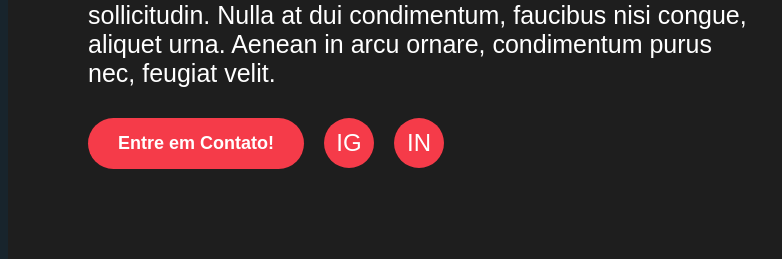
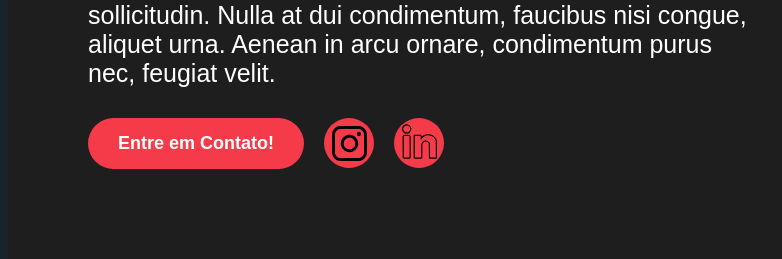
Before and after one commit to guilhermecolli/DWEB_PROJECT, a plain HTML site: page pagina1.html in a window 1280 px wide. Shown: the part 1421-1680 px from the top of the page, 0-782 px from the left. Drawn offline with Linux system fonts and the light colour scheme.

Commit message:
icones nos botoes referidos

```diff
--- a/pagina1.css
+++ b/pagina1.css
@@ -88,6 +88,10 @@
     }
     .instagram {
         background-color: #F53B49;
+        background-image: url("Icones/instagram.svg");
+        background-repeat: no-repeat;
+        background-position: 51% 50%;
+        background-size: 70%;
         color: white;
         border: none;
         border-radius: 50%;
@@ -103,6 +107,10 @@
     }
     .linkedin {
         background-color: #F53B49;
+        background-image: url("Icones/linkedin.svg");
+        background-repeat: no-repeat;
+        background-position: 50% 40%;
+        background-size: 70%;
         color: white;
         border: none;
         border-radius: 50%;
--- a/pagina1.html
+++ b/pagina1.html
@@ -28,8 +28,8 @@
 
                 <div class="botoes-container">
                     <button class="botao2">Entre em Contato!</button>
-                    <button class="instagram">IG</button>
-                    <button class="linkedin">IN</button>
+                    <button class="instagram"></button>
+                    <button class="linkedin"></button>
                 </div>
             </div>
             <!-- Coluna da direita -->
```
